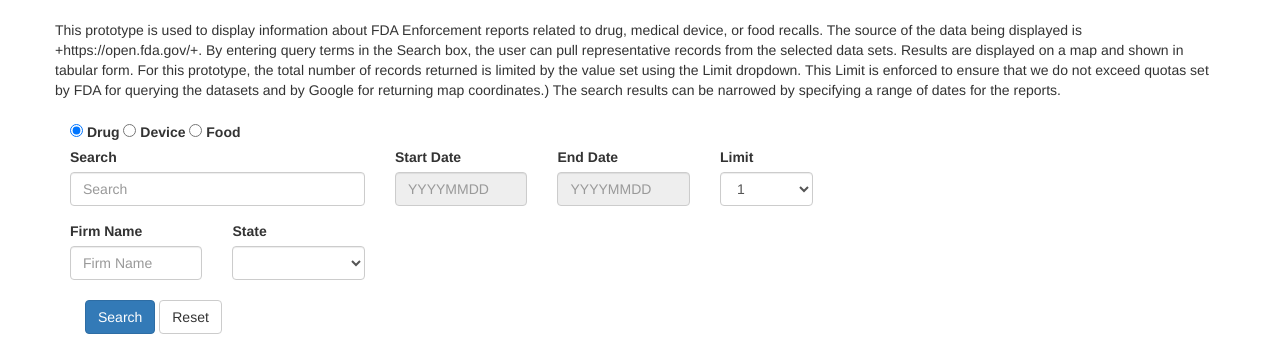
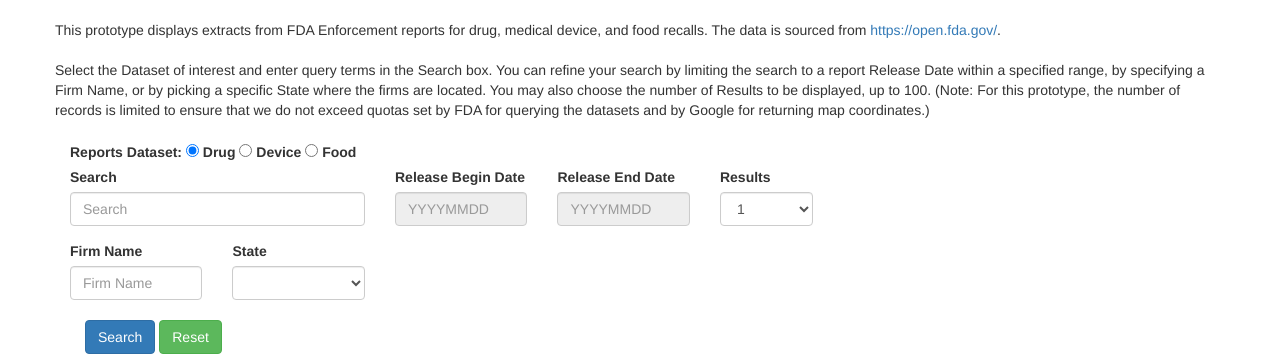
Before and after one commit to CVPcorp/GSA-ADS, a PHP site: page / in a window 1280 px wide. Shown: the part 84-438 px from the top of the page. Run offline with PHP 8.4, Linux system fonts and the light colour scheme; the visitor is signed in with stand-in values (Sample User, id 1); some libraries are stand-ins or nearby versions.

Commit message:
main page text modifications

```diff
--- a/Includes/header.php
+++ b/Includes/header.php
@@ -57,7 +57,7 @@
       <a class="navbar-brand" href="index.php">GSA Agile Delivery Services <br/>FDA Enforcement Reports Mapping Prototype</a> </div>
     <div id="navbar" class="navbar-collapse collapse">
     	<div class="navbar-right" style="background-color: white;padding:5px;">
-    		<a href="http://www.cvpcorp.com">
+    		<a href="http://www.cvpcorp.com" target="_blank">
 				<img src="images/2015-CVP-Logo-Cropped.png" alt="CVP Logo" />
 			</a>
 		</div>
--- a/index.php
+++ b/index.php
@@ -10,8 +10,14 @@
 <script type="text/javascript" src="Scripts/IndexScripts.js"></script>
 <div class="container">
   <div class="row">
-  	<span>This prototype is used to display information about FDA Enforcement reports related to drug, medical device, or food recalls. The source of the data being displayed is +https://open.fda.gov/+. By entering query terms in the Search box, the user can pull representative records from the selected data sets. Results are displayed on a map and shown in tabular form. For this prototype, the total number of records returned is limited by the value set using the Limit dropdown. This Limit is enforced to ensure that we do not exceed quotas set by FDA for querying the datasets and by Google for returning map coordinates.)
-The search results can be narrowed by specifying a range of dates for the reports.</span>
+  	<span>This prototype displays extracts from FDA Enforcement reports for drug, medical device, and food recalls.
+  		The data is sourced from <a href="https://open.fda.gov/" target="_blank">https://open.fda.gov/</a>.
+  		<br/><br/>
+		Select the Dataset of interest and enter query terms in the Search box. You can refine your search by limiting the search
+		to a report Release Date within a specified range, by specifying a Firm Name, or by picking a specific State where the
+		firms are located. You may also choose the number of Results to be displayed, up to 100. (Note: For this prototype,
+		the number of records is limited to ensure that we do not exceed quotas set by FDA for querying the datasets and by Google
+		for returning map coordinates.)</span>
   </div>
   <br/>
   <div class="row search">
@@ -19,6 +25,7 @@ The search results can be narrowed by specifying a range of dates for the report
       <div class="col-xs-10">
       	<div class="row">
       		<div class="col-xs-10">
+      			<label for="Dataset">Reports Dataset:</label>
       			<input type="radio" name="type" value="drug" checked /> <label>Drug</label>
       			<input type="radio" name="type" value="device" /> <label>Device</label>
       			<input type="radio" name="type" value="food" /> <label>Food</label>
@@ -33,19 +40,19 @@ The search results can be narrowed by specifying a range of dates for the report
           </div>
           <div class="col-xs-10 col-sm-6 col-md-2">
             <div class="form-group">
-              <label for="StartDate">Start Date</label>
+              <label for="StartDate">Release Begin Date</label>
               <input type="text" class="form-control" readonly id="recalSTDate" placeholder="YYYYMMDD"/>
             </div>
           </div>
           <div class="col-xs-10 col-sm-6 col-md-2">
             <div class="form-group">
-              <label for="EndDate">End Date</label>
+              <label for="EndDate">Release End Date</label>
               <input type="text" class="form-control" readonly id="recalENDate" placeholder="YYYYMMDD"/>
             </div>
           </div>
           <div class="col-xs-10 col-sm-6 col-md-2">
             <div class="form-group">
-              <label for="EndDate">Limit</label>
+              <label for="EndDate">Results</label>
               <select class="form-control" id="limit" style="width:70%">
               	<?php for($i=1; $i <= 100; $i++) { ?>
               		<option><?php echo $i ?></option>
@@ -121,7 +128,7 @@ The search results can be narrowed by specifying a range of dates for the report
         <br/>
         <div class="col-xs-10">
 	        <input type="button" class="btn btn-primary" onclick="searchAlerts();" value="Search" />
-	        <button class="btn btn-default"> Reset </button>
+	        <button class="btn btn-success"> Reset </button>
         </div>
       </div>
     </form>
```
